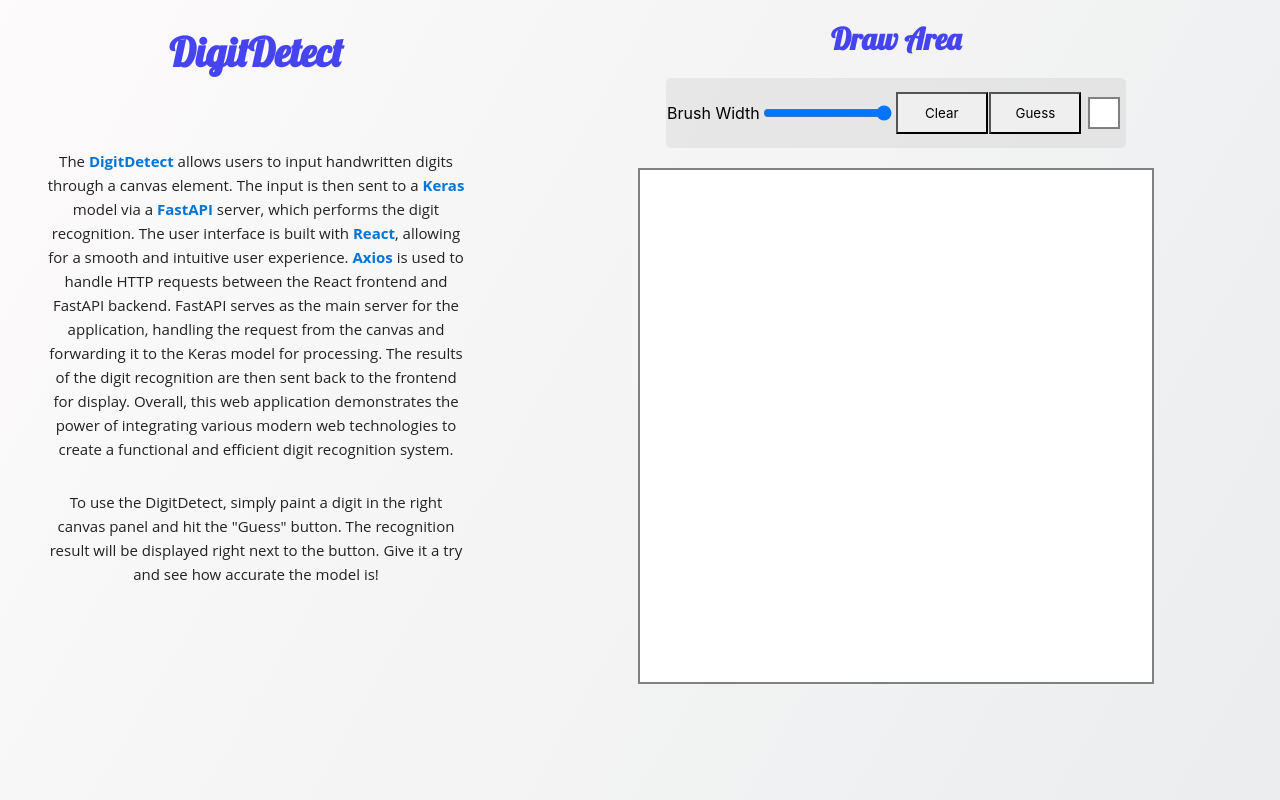
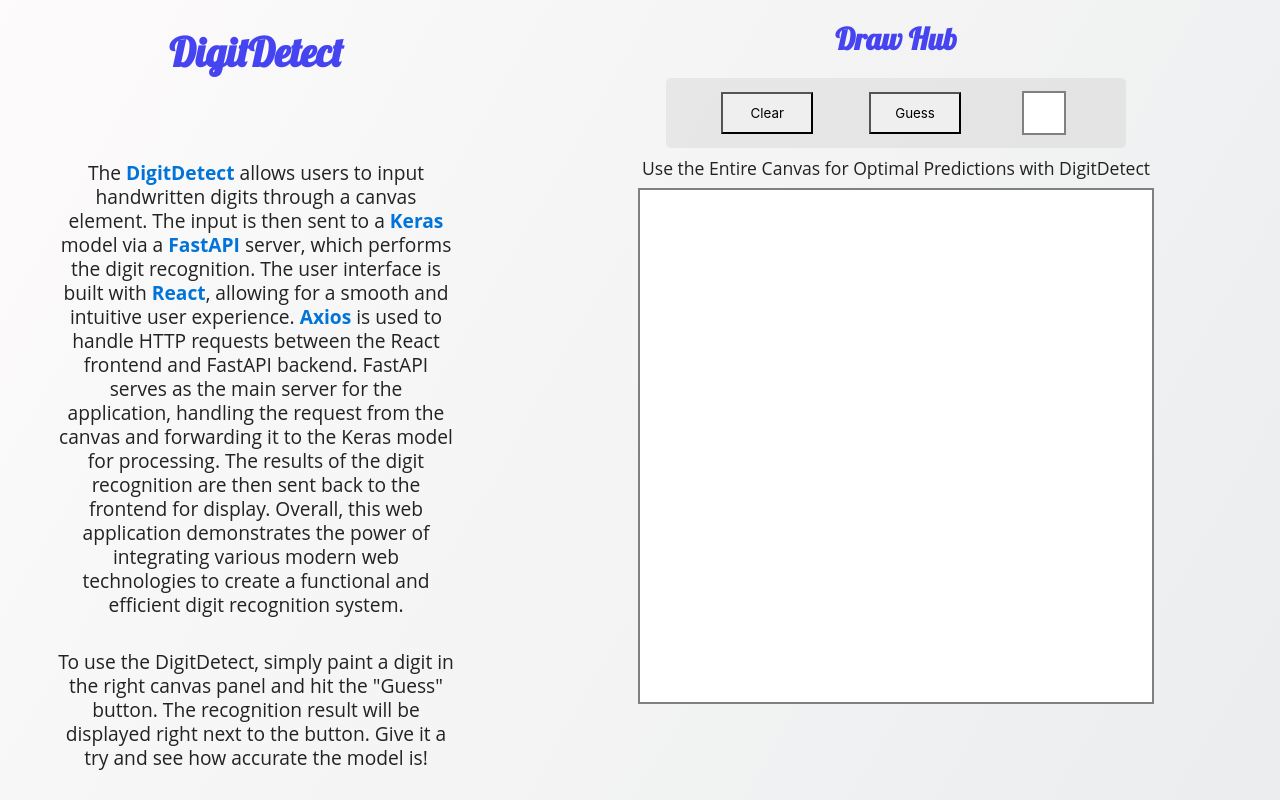
Before and after one commit to hpekkan/DigitDetect, a React (Create React App) app: page / in a window 1280 px wide. Built offline with nearby package versions, Linux system fonts and the light colour scheme.

Commit message:
added drawhub description and responsive updates

```diff
--- a/src/App.css
+++ b/src/App.css
@@ -65,16 +65,28 @@
     flex-direction: row;
     justify-content: center;
     align-items: center;
+    vertical-align: center;
     background-image: linear-gradient(
       120deg, #fdfbfb 0%, #ebedee 100%);
   }
   .PaintArea{
     width: 60%;
     height: 100vh;
+    vertical-align: center;
     display: flex;
     justify-content: flex-start;
     align-items: center;
     flex-direction: column;
+
+  }
+  .PaintArea p{
+    margin: 8px;
+    text-align: center;
+    color: #222;
+    font-family: 'Open Sans', sans-serif;
+    font-size: 1.1em;
+    font-weight: 400;
+    line-height: 24px;
 
   }
   .InfoArea{
@@ -87,10 +99,12 @@
   }
   .InfoArea p{
     margin: 10px;
+    height: 100vh;
+    vertical-align: center;
     text-align: center;
     color: #222;
     font-family: 'Open Sans', sans-serif;
-    font-size: 15px;
+    font-size: 1.2em;
     font-weight: 400;
     line-height: 24px;
     margin: 0 0 14px;
@@ -121,7 +135,7 @@
     border: 2px solid #808080;
     position: relative;
     background-color: white;
-    margin: 20px;
+    margin:  0px 20px 20px 20px;
   }
 
   .Menu {
@@ -134,8 +148,8 @@
     background-color: #a3a3a32d;
   }
   .Menu .draw-area {
-    width: 28px;
-    height: 28px;
+    width: 40px;
+    height: 40px;
     border: 2px solid #808080;
     position: relative;
     background-color: white;
--- a/src/components/Menu.js
+++ b/src/components/Menu.js
@@ -4,7 +4,7 @@
 import axios from "axios";
 const resizeImageData = require('resize-image-data')
 
-const Menu = ({  setLineWidth, Clear, MainCanvas }) => {
+const Menu = ({  setLineWidth, Clear, MainCanvas, MainCtxT }) => {
   const [guess, setGuess] = useState(null);
   const canvasRef = useRef(null);
   const ctxRef = useRef(null);
@@ -15,7 +15,7 @@
     ctx.lineJoin = "round";
     ctx.lineWidth = 5;
     ctx.opacity = 1;
-    ctx.font = "24px Arial";
+    ctx.font = "40px Arial";
     ctxRef.current = ctx;
     ctx.beginPath();
   }, []);
@@ -25,13 +25,16 @@
       draw(guess);
     }
   }, [guess]);
-
+  const clearClick = () => {
+    Clear();
+    ctxRef.current.clearRect(0, 0, canvasRef.current.width, canvasRef.current.height);
+  }
   const draw = (e) => {
     ctxRef.current.clearRect(0, 0, canvasRef.current.width, canvasRef.current.height);
     if(e>9){
-      ctxRef.current.fillText(e, 0, 21);
+      ctxRef.current.fillText(e, 0, 34);
     }else {
-      ctxRef.current.fillText(e, 8, 21);
+      ctxRef.current.fillText(e, 8, 34);
     }
   };
   const handleGuess = async (grayscaleArray) => {
@@ -64,19 +67,9 @@
   return (
     <div className="Menu">
 
-      <label>Brush Width </label>
-      <input
-        type="range"
-        min="3"
-        max="20"
-        defaultValue ="20"
-        onChange={(e) => {
-          setLineWidth(e.target.value);
-        }}
-      />
       <button
         type='button'
-        onClick={() => { Clear();}}
+        onClick={() => { clearClick();}}
       >
         Clear
       </button>
@@ -89,8 +82,8 @@
       <div className="draw-area">
         <canvas
           ref={canvasRef}
-          width={`28px`}
-          height={`28px`}
+          width={`40px`}
+          height={`40px`}
         />
       </div>
 
--- a/src/components/PaintArea.js
+++ b/src/components/PaintArea.js
@@ -6,7 +6,6 @@
   const canvasRef = useRef(null);
   const ctxRef = useRef(null);
   const [isDrawing, setIsDrawing] = useState(false);
-  const [lineWidth, setLineWidth] = useState(20);
 
   // Initialization when the component
   // mounts for the first time
@@ -15,9 +14,9 @@
     const ctx = canvas.getContext("2d");
     ctx.lineCap = "round";
     ctx.lineJoin = "round";
-    ctx.lineWidth = lineWidth;
+    ctx.lineWidth = 20;
     ctxRef.current = ctx;
-  }, [ lineWidth]);
+  }, []);
 
   // Function for starting the drawing
   const startDrawing = (e) => {
@@ -51,12 +50,13 @@
 
   return (
     <div className="PaintArea">
-      <h1>Draw Area</h1>
+      <h1>Draw Hub</h1>
       <Menu
-          setLineWidth={setLineWidth}
           Clear={Clear}
           MainCanvas = {canvasRef}
+          MainCtxT = {ctxRef}
         />
+      <p>Use the Entire Canvas for Optimal Predictions with DigitDetect</p>
       <div className="draw-area">
         <canvas
           onMouseDown={startDrawing}
```
